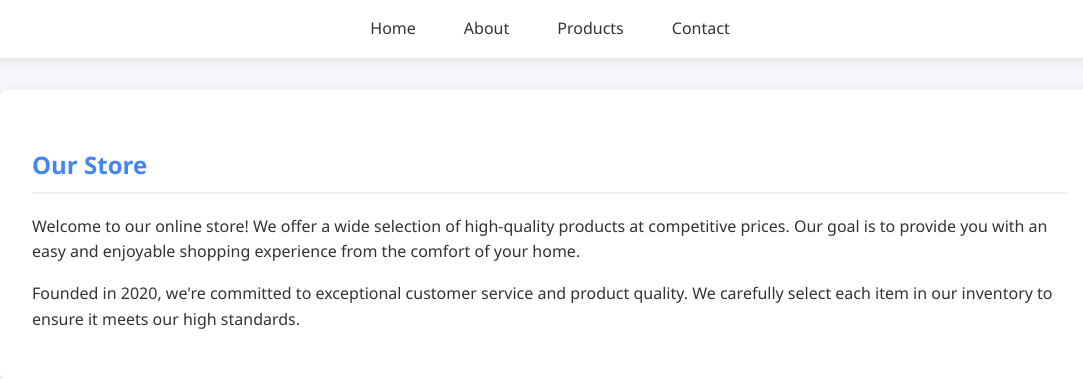
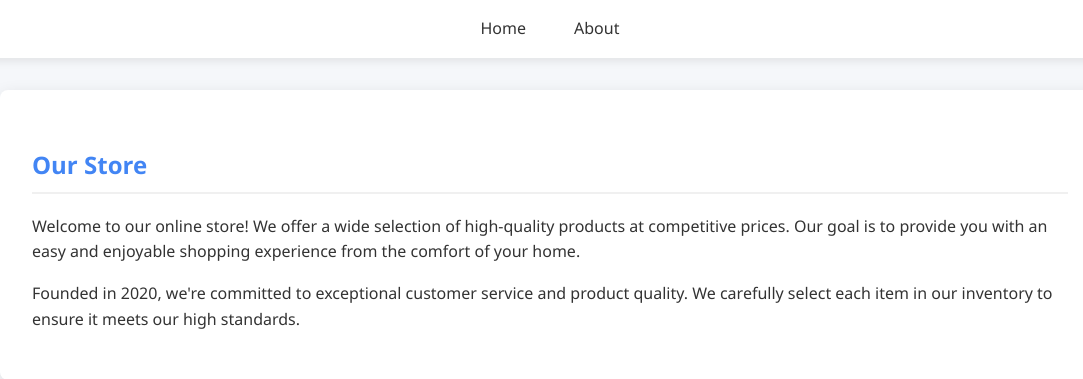
Before and after one commit to Its-isaku/107, a Flask app: template class-2/templates/about.html in a window 1280 px wide. Shown: the top 379 px of the page, without its empty margins (90-1173 px from the left). Run offline with Flask 3, Linux system fonts and the light colour scheme; the template is opened without the code that fills it, so the values that code supplies are empty.

Commit message:
Final Report

```diff
--- a/class-2/templates/Welcome.html
+++ b/class-2/templates/Welcome.html
@@ -3,7 +3,7 @@
 <head>
     <meta charset="UTF-8">
     <meta name="viewport" content="width=device-width, initial-scale=1.0">
-    <link rel="stylesheet" href="../styles/welcome.css">
+    <link rel="stylesheet" href="../static/welcome.css">
     <title>Welcome</title>
 </head>
 <body>
@@ -11,7 +11,7 @@
         <h1>Welcome!</h1>
         <p>Thank you for visiting our online store. We're delighted to have you here!</p>
         <p>Explore our collection of premium products designed just for you.</p>
-        <a href="#" class="btn">Get Started</a>
+        <a href="/about" class="btn">Get Started</a>
     </div>
 </body>
 </html>
--- a/class-2/templates/about.html
+++ b/class-2/templates/about.html
@@ -3,16 +3,14 @@
 <head>
     <meta charset="UTF-8">
     <meta name="viewport" content="width=device-width, initial-scale=1.0">
-    <link rel="stylesheet" href="../styles/about.css">
+    <link rel="stylesheet" href="../static/about.css">
     <title>About Us</title>
 </head>
 <body>
     <nav>
         <ul>
-            <li><a href="Welcome.html">Home</a></li>
-            <li><a href="about.html">About</a></li>
-            <li><a href="#">Products</a></li>
-            <li><a href="#">Contact</a></li>
+            <li><a href="/">Home</a></li>
+            <li><a href="/about">About</a></li>
         </ul>
     </nav>
 
```
Also changed, not shown: class-2/static/about.css (renamed from class-2/styles/about.css), class-2/static/welcome.css (renamed from class-2/styles/welcome.css).
